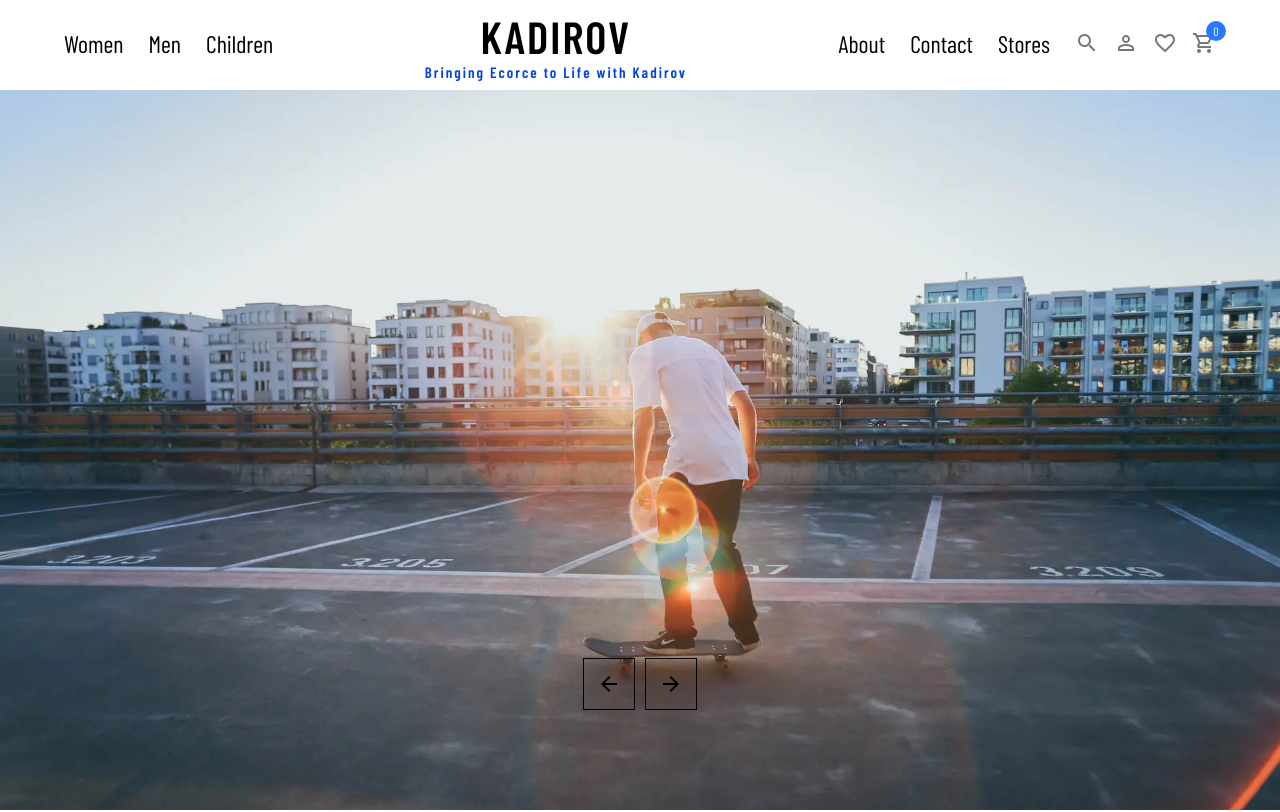
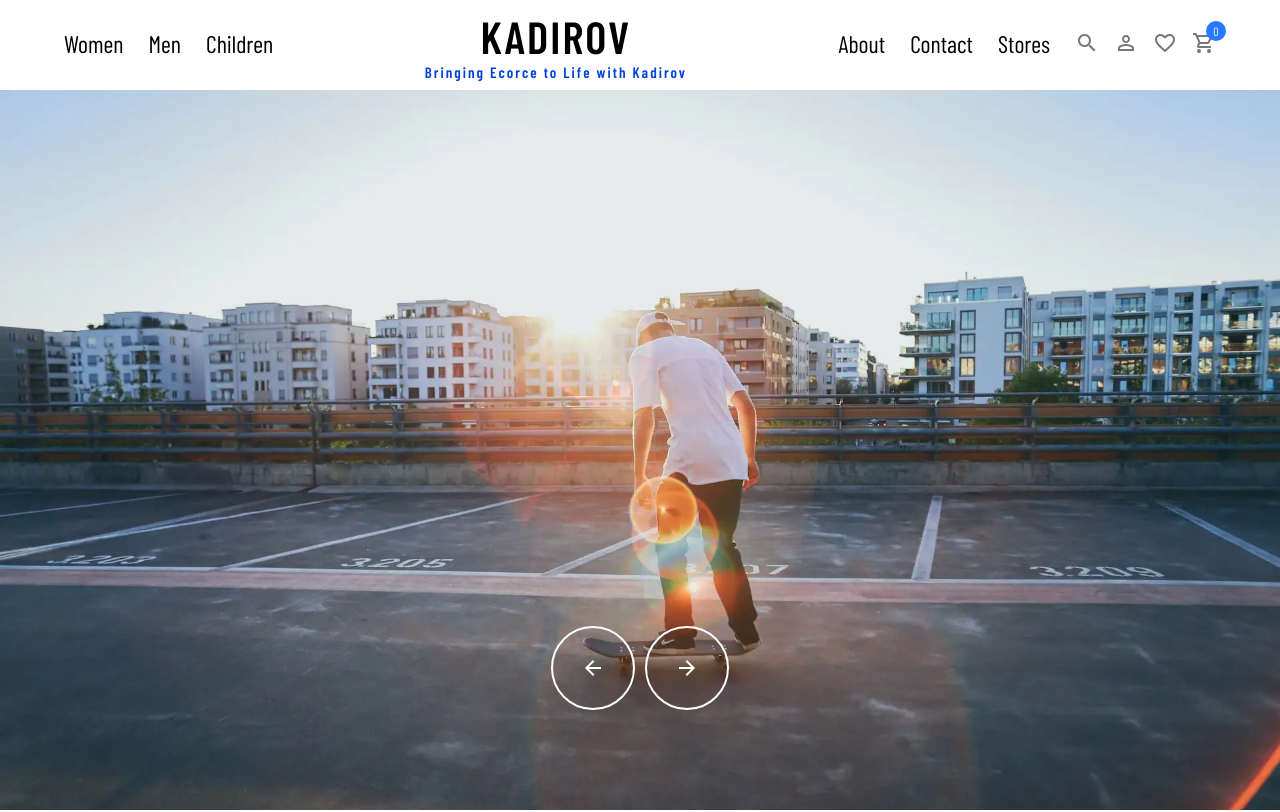
Before and after one commit to gyunayK/Ecomerce_Strapi, a React (Vite) app in the folder eComerce/client/: page / in a window 1280 px wide. Shown: the top 812 px of the page. Built offline with nearby package versions, Linux system fonts and the light colour scheme; no server answers; a web font is replaced by a local one.

Commit message:
Update -Slider button styling

```diff
--- a/eComerce/client/src/components/Slider/Slider.scss
+++ b/eComerce/client/src/components/Slider/Slider.scss
@@ -28,13 +28,21 @@
     margin: auto;
 
     .icon {
-      width: 50px;
-      height: 50px;
-      border: 1px solid black;
+      width: 80px;
+      height: 80px;
+      border: 2px solid white;
+      border-radius: 50%;
+      color: white;
+
       display: flex;
       align-items: center;
       justify-content: center;
       cursor: pointer;
+
+      &:hover {
+        background-color: white;
+        color: black;
+      }
     }
   }
 }
```
